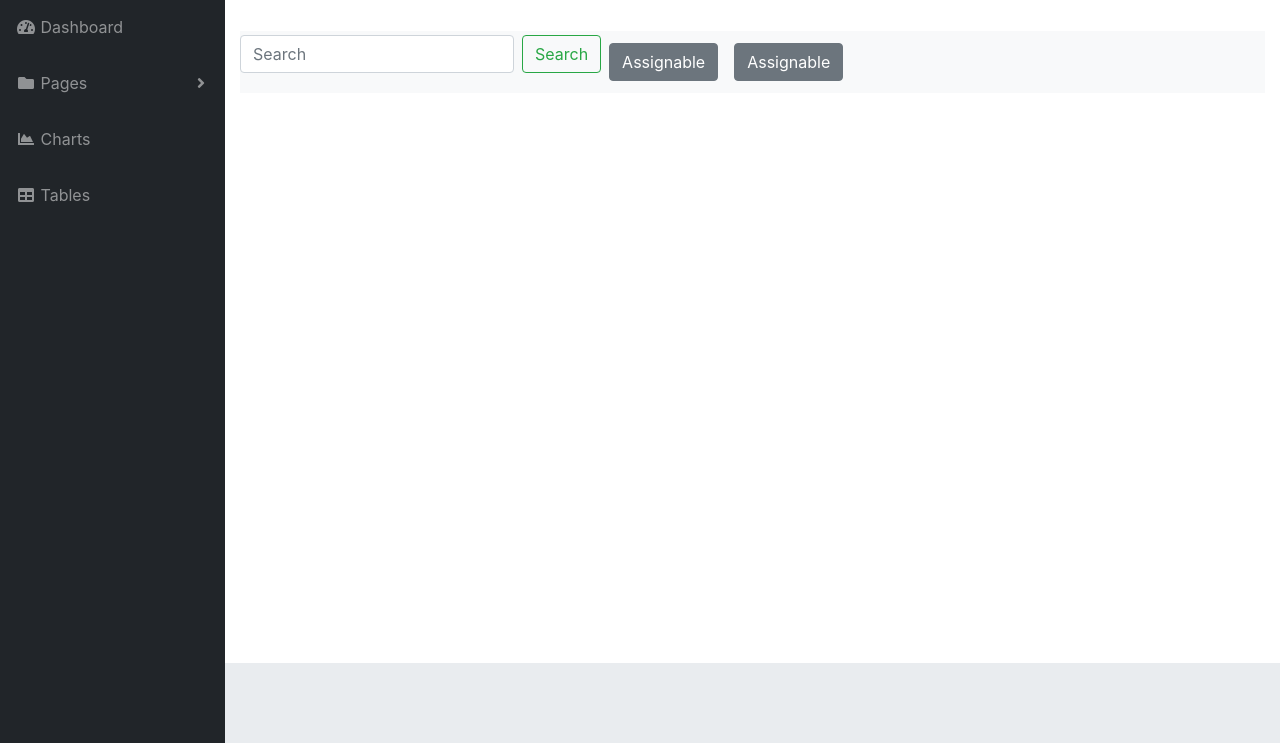
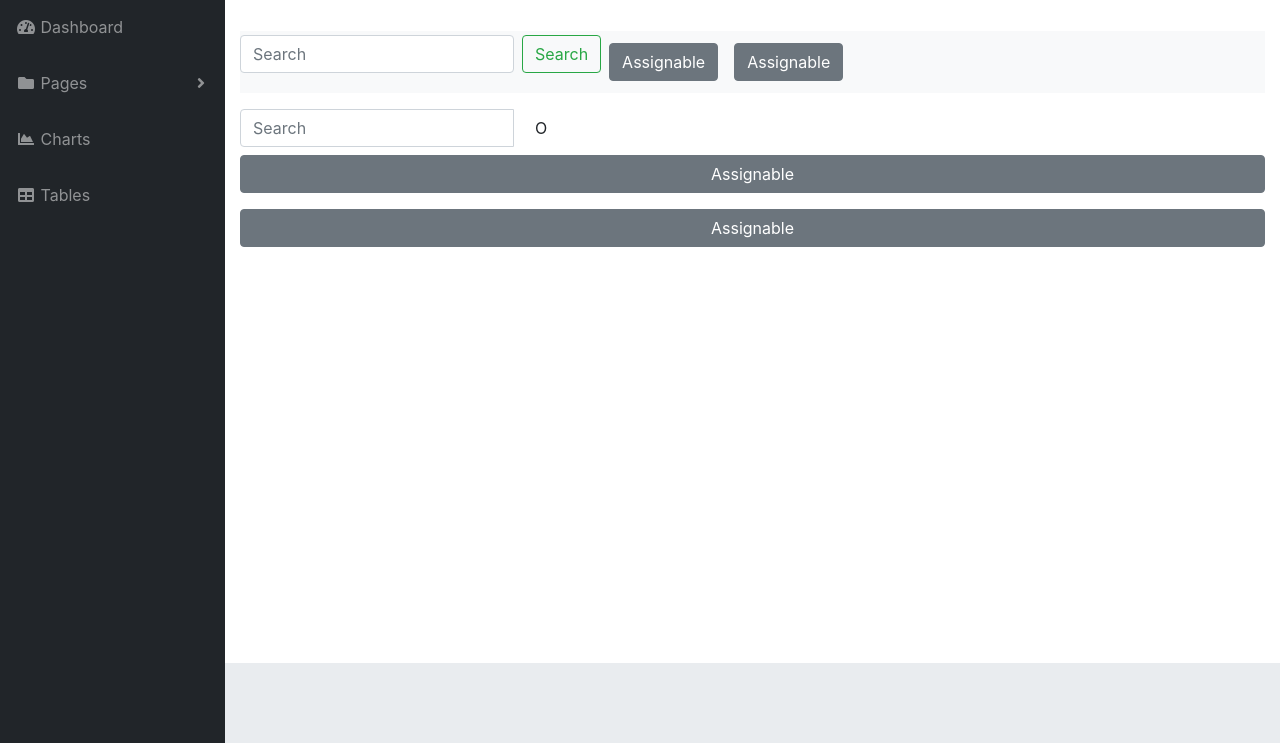
Before and after one commit to sbmooc/track_the_thing, a Django app: template tcr_tracker/tracker/templates/tracker/trackers_list.html in a window 1280 px wide. Shown: the part 57-800 px from the top of the page. Run offline with Django 3.2, Linux system fonts and the light colour scheme; the template is opened without the code that fills it, so the values that code supplies are empty; parts of the project's set-up code (start-up, migrations or seed data) failed here and were passed over; some libraries are stand-ins or nearby versions.

Commit message:
Changed search bar behaviour to have small search icon always on right. Need to figure out how to have tags on same *small* line as well as large

```diff
--- a/tcr_tracker/tracker/templates/tracker/trackers_list.html
+++ b/tcr_tracker/tracker/templates/tracker/trackers_list.html
@@ -1,5 +1,7 @@
 {% extends 'tracker/base.html' %}
 {% block content %}
+
+<!--    current search & tag bar-->
     <nav class=" navbar-expand-lg navbar-light bg-light my-3 py-1">
         <div class="collapse navbar-collapse" id="navbarTogglerDemo01">
             <ul class="navbar-nav mr-auto mt-2 mt-lg-0">
@@ -29,6 +31,38 @@
             </ul>
         </div>
     </nav>
+
+<!--new search and tag bar-->
+    <div>
+        <form class="form-inline my-2 my-lg-0" role="search">
+            <div class="input-group mr-sm-2">
+                <input type="text" class="form-control mr-sm-2" placeholder="Search" name="srch-term" id="srch-term">
+                <div class="input-group-btn">
+                    <button class="btn btn-default" type="submit">O</i></button>
+                </div>
+            </div>
+        </form>
+    </div>
+    <div>
+        <ul class="navbar-nav mr-auto mt-2 mt-lg-0">
+                <li class="nav-item">
+                    <a class="nav-link" href="#">
+                        <button type="button"
+                                class="btn btn-secondary btn-block">Assignable
+                        </button>
+                    </a>
+                </li>
+                <li class="nav-item">
+                    <a class="nav-link" href="#">
+                        <button type="button"
+                                class="btn btn-secondary btn-block">Assignable
+                        </button>
+                    </a>
+                </li>
+            </ul>
+    </div>
+
+<!--main content-->
     <div class="row justify-content-center">
             {% for tracker in trackers_list %}
                 <div class="card mx-2 mb-3" style="width: 18rem" id="tid-{{ tracker.id }}">
```
Lines whose indentation alone changed are shown as unchanged.
